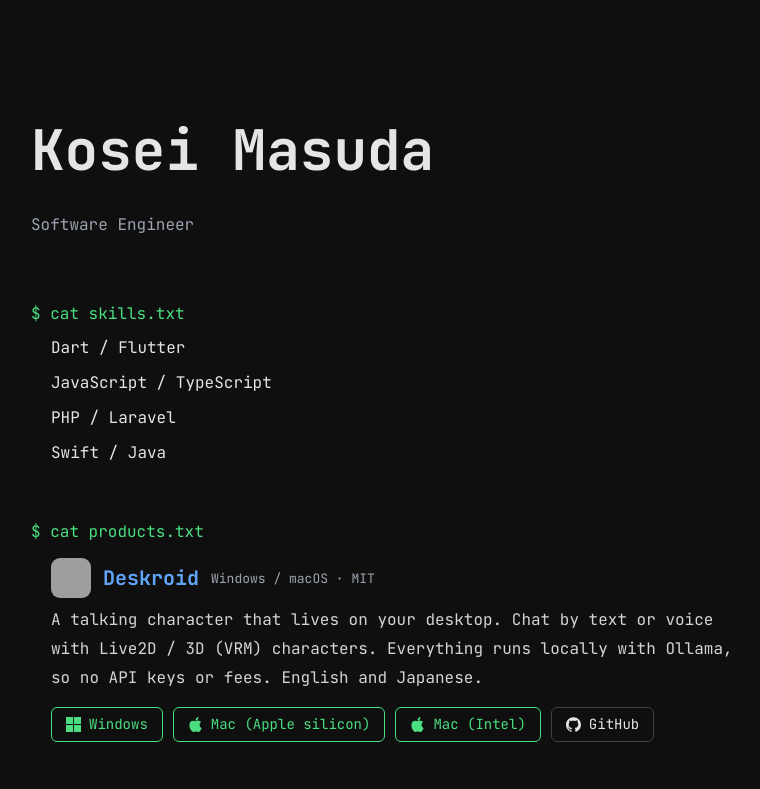
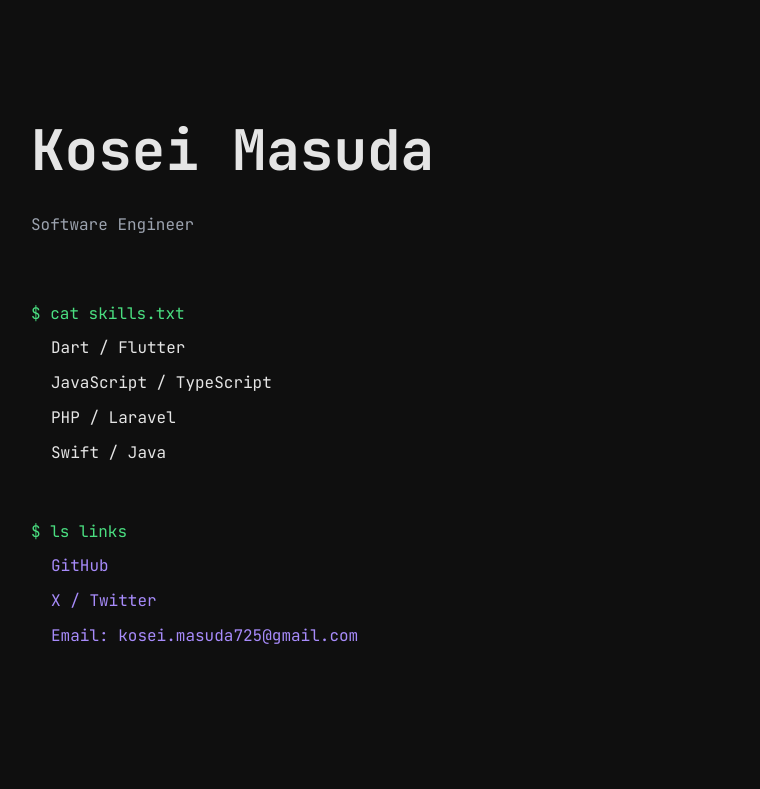
Before and after one commit to mkosei/mkosei.github.io, a plain HTML site: page index.html in a window 1280 px wide. Shown: the top 789 px of the page, without its empty margins (249-1009 px from the left). Drawn offline with Linux system fonts and the light colour scheme; grey boxes are pictures that could not be loaded.

Commit message:
Remove products section
Co-Authored-By: Claude Opus 5.5 <noreply@anthropic.com>

```diff
--- a/index.html
+++ b/index.html
@@ -84,75 +84,6 @@
       color: #a78bfa;
     }
 
-    .product {
-      margin-left: 20px;
-      margin-top: 12px;
-    }
-
-    .product-head {
-      display: flex;
-      flex-wrap: wrap;
-      align-items: center;
-      gap: 6px 12px;
-    }
-
-    .product-icon {
-      border-radius: 9px;
-    }
-
-    .product-name {
-      font-size: 20px;
-      font-weight: 700;
-    }
-
-    .product-meta {
-      color: #9ca3af;
-      font-size: 13px;
-    }
-
-    .product-desc {
-      margin-top: 8px;
-      color: #d4d4d4;
-    }
-
-    .product-links {
-      display: flex;
-      flex-wrap: wrap;
-      gap: 10px;
-      margin-top: 14px;
-    }
-
-    .btn {
-      display: inline-flex;
-      align-items: center;
-      gap: 8px;
-      padding: 4px 14px;
-      border: 1px solid #4ade80;
-      border-radius: 6px;
-      font-size: 14px;
-    }
-
-    .btn:hover {
-      background: rgba(74, 222, 128, 0.12);
-      text-decoration: none;
-    }
-
-    .btn-icon {
-      width: 15px;
-      height: 15px;
-      fill: currentColor;
-      flex: none;
-    }
-
-    .btn-ghost {
-      border-color: #3f3f46;
-      color: #e5e5e5;
-    }
-
-    .btn-ghost:hover {
-      background: rgba(255, 255, 255, 0.06);
-    }
-
     @media (max-width: 600px) {
       .container {
         margin: 40px auto;
@@ -182,28 +113,6 @@
         <div class="item">Swift / Java</div>
       </div>
 
-      <div class="section">
-        <div class="command">$ cat products.txt</div>
-
-        <div class="product">
-          <div class="product-head">
-            <img class="product-icon" src="https://raw.githubusercontent.com/mkosei/deskroid/main/build/icon.png" alt="" width="40" height="40">
-            <a href="https://github.com/mkosei/deskroid" class="project-title product-name">Deskroid</a>
-            <span class="product-meta">Windows / macOS · MIT</span>
-          </div>
-          <div class="product-desc">
-            A talking character that lives on your desktop. Chat by text or voice with Live2D / 3D (VRM) characters.
-            Everything runs locally with Ollama, so no API keys or fees. English and Japanese.
-          </div>
-          <div class="product-links">
-            <a class="btn" href="https://github.com/mkosei/deskroid/releases/latest/download/Deskroid-Setup.exe"><svg class="btn-icon" viewBox="0 0 24 24" aria-hidden="true"><path d="M0 0h11.3v11.3H0zM12.7 0H24v11.3H12.7zM0 12.7h11.3V24H0zM12.7 12.7H24V24H12.7z"/></svg>Windows</a>
-            <a class="btn" href="https://github.com/mkosei/deskroid/releases/latest/download/Deskroid-arm64.dmg"><svg class="btn-icon" viewBox="0 0 24 24" aria-hidden="true"><path d="M12.152 6.896c-.948 0-2.415-1.078-3.96-1.04-2.04.027-3.91 1.183-4.961 3.014-2.117 3.675-.546 9.103 1.519 12.09 1.013 1.454 2.208 3.09 3.792 3.039 1.52-.065 2.09-.987 3.935-.987 1.831 0 2.35.987 3.96.948 1.637-.026 2.676-1.48 3.676-2.948 1.156-1.688 1.636-3.325 1.662-3.415-.039-.013-3.182-1.221-3.22-4.857-.026-3.04 2.48-4.494 2.597-4.559-1.429-2.09-3.623-2.324-4.39-2.376-2-.156-3.675 1.09-4.61 1.09zM15.53 3.83c.843-1.012 1.4-2.427 1.245-3.83-1.207.052-2.662.805-3.532 1.818-.78.896-1.454 2.338-1.273 3.714 1.338.104 2.715-.688 3.559-1.701"/></svg>Mac (Apple silicon)</a>
-            <a class="btn" href="https://github.com/mkosei/deskroid/releases/latest/download/Deskroid-x64.dmg"><svg class="btn-icon" viewBox="0 0 24 24" aria-hidden="true"><path d="M12.152 6.896c-.948 0-2.415-1.078-3.96-1.04-2.04.027-3.91 1.183-4.961 3.014-2.117 3.675-.546 9.103 1.519 12.09 1.013 1.454 2.208 3.09 3.792 3.039 1.52-.065 2.09-.987 3.935-.987 1.831 0 2.35.987 3.96.948 1.637-.026 2.676-1.48 3.676-2.948 1.156-1.688 1.636-3.325 1.662-3.415-.039-.013-3.182-1.221-3.22-4.857-.026-3.04 2.48-4.494 2.597-4.559-1.429-2.09-3.623-2.324-4.39-2.376-2-.156-3.675 1.09-4.61 1.09zM15.53 3.83c.843-1.012 1.4-2.427 1.245-3.83-1.207.052-2.662.805-3.532 1.818-.78.896-1.454 2.338-1.273 3.714 1.338.104 2.715-.688 3.559-1.701"/></svg>Mac (Intel)</a>
-            <a class="btn btn-ghost" href="https://github.com/mkosei/deskroid"><svg class="btn-icon" viewBox="0 0 24 24" aria-hidden="true"><path d="M12 .297c-6.63 0-12 5.373-12 12 0 5.303 3.438 9.8 8.205 11.385.6.113.82-.258.82-.577 0-.285-.01-1.04-.015-2.04-3.338.724-4.042-1.61-4.042-1.61C4.422 18.07 3.633 17.7 3.633 17.7c-1.087-.744.084-.729.084-.729 1.205.084 1.838 1.236 1.838 1.236 1.07 1.835 2.809 1.305 3.495.998.108-.776.417-1.305.76-1.605-2.665-.3-5.466-1.332-5.466-5.93 0-1.31.465-2.38 1.235-3.22-.135-.303-.54-1.523.105-3.176 0 0 1.005-.322 3.3 1.23.96-.267 1.98-.399 3-.405 1.02.006 2.04.138 3 .405 2.28-1.552 3.285-1.23 3.285-1.23.645 1.653.24 2.873.12 3.176.765.84 1.23 1.91 1.23 3.22 0 4.61-2.805 5.625-5.475 5.92.42.36.81 1.096.81 2.22 0 1.606-.015 2.896-.015 3.286 0 .315.21.69.825.57C20.565 22.092 24 17.592 24 12.297c0-6.627-5.373-12-12-12"/></svg>GitHub</a>
-          </div>
-        </div>
-      </div>
-
       <div class="section links">
         <div class="command">$ ls links</div>
 
```
